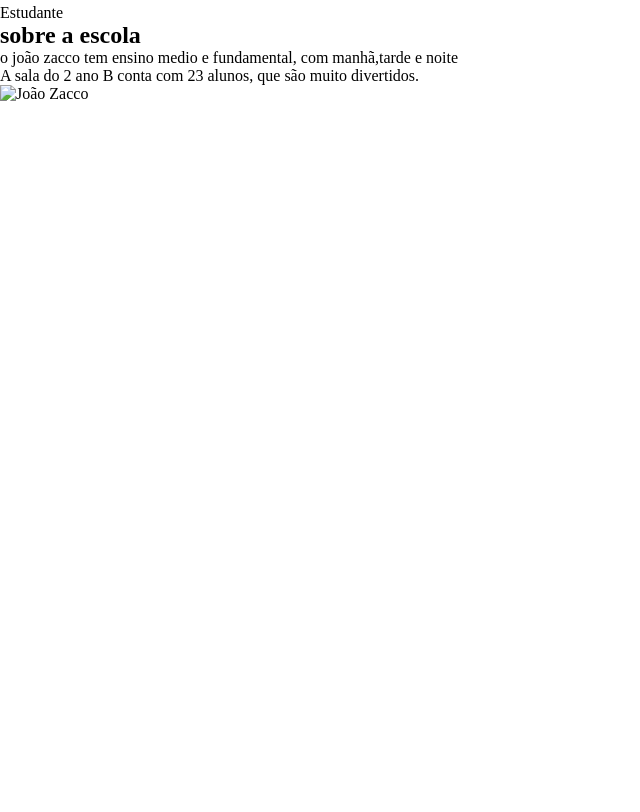
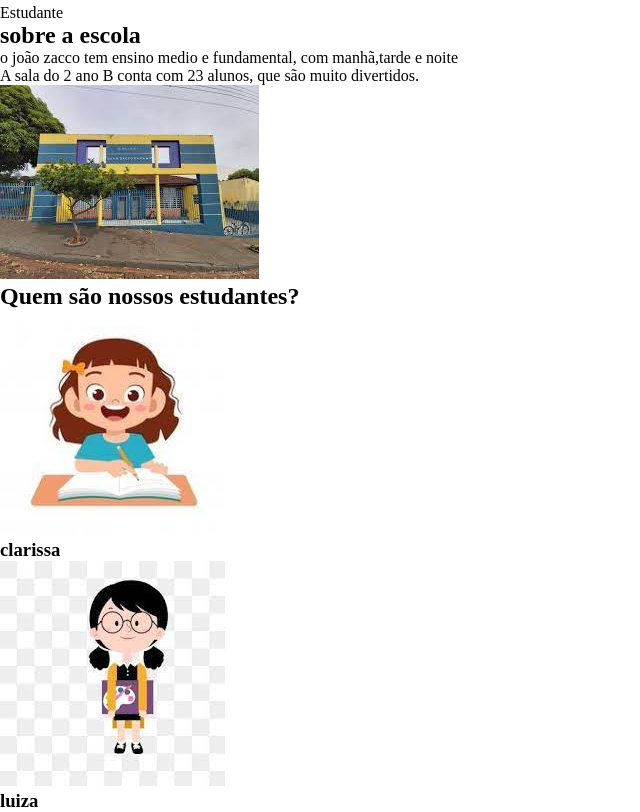
Before and after one commit to BatataAmaconhada/turma-criativa-site, a plain HTML site: page index.html in a window 1280 px wide. Shown: the part 32-844 px from the top of the page, without its empty margins (0-640 px from the left). Before the commit the page ends 800 px from the top, so only its background shows below. Drawn offline with Linux system fonts and the light colour scheme.

Commit message:
Add files via upload

```diff
--- a/index.html
+++ b/index.html
@@ -17,7 +17,20 @@
                 <p class="escola-texto-um">o joão zacco tem ensino medio e fundamental, com manhã,tarde e noite</p>
                 <p class="escola-texto-dois"> A sala do 2 ano B conta com 23 alunos, que são muito divertidos. </p>
             </div>
-            <img class="escola-imagem" src=" joaozacco.jpg" alt="João Zacco">
+            <img class="escola-imagem" src="download.jpeg" alt="João Zacco">
+            <section class="estudante">
+                <h2 class="estudante-titulo">Quem são nossos estudantes?</h2>
+                <div class="estudante-todos">
+                <span></span>
+                <div class="estudante-div">
+                    <img class="estudante-imagem" src="images.jpeg" alt="foto do aluno 1">
+                    <h3 class="estudante-nome">clarissa</h3>
+
+                     </div>
+                <div class="estudante-div">
+                    <img class="estudante-imagem" src="images (1).jpeg" alt="foto da aluno2 ">
+                    <h3 class="estudante-nome">luiza</h3>
+                   </div>
         </section>
     </ul></header>
 </body>
```
Also changed, not shown: download.jpeg (added), images (1).jpeg (added), images.jpeg (added).
